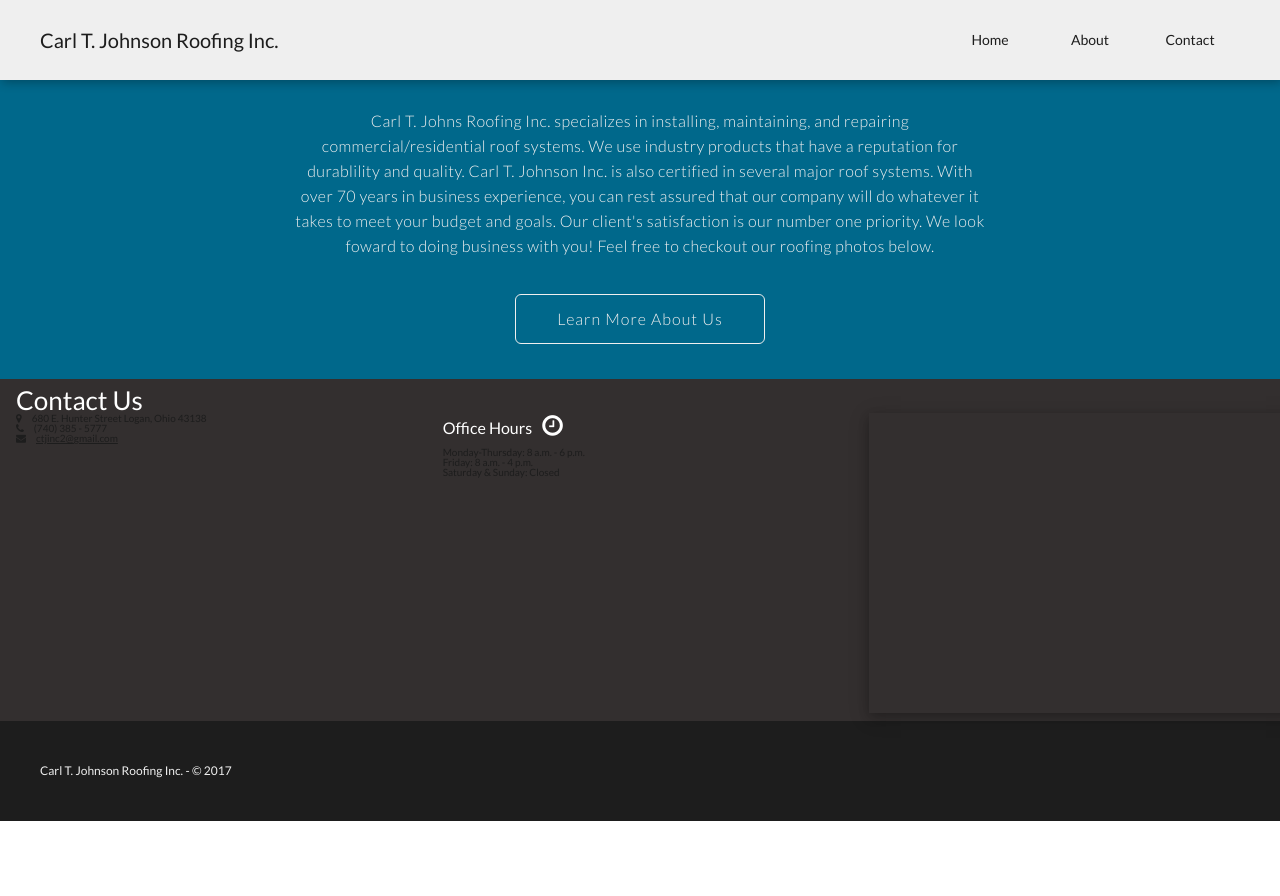
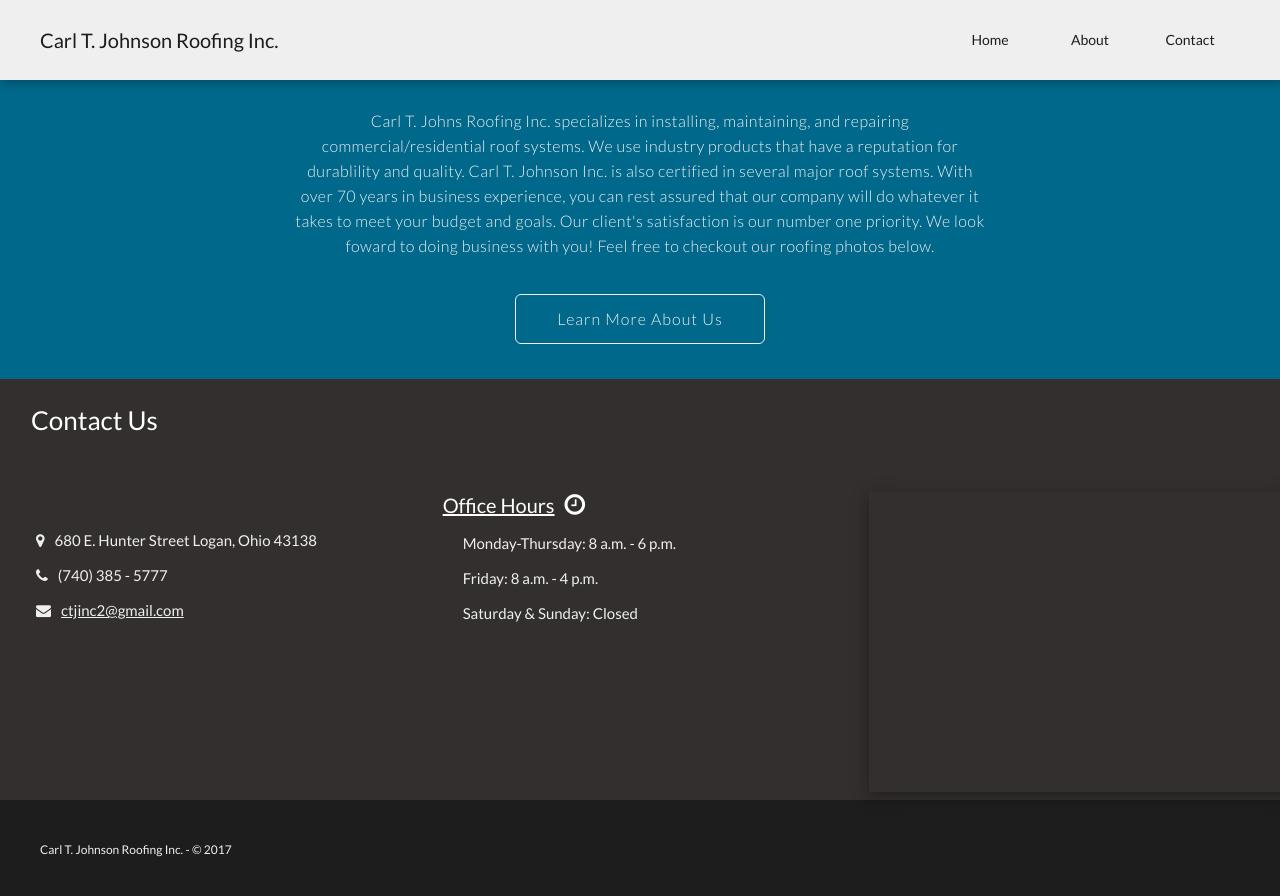
Before and after one commit to Soriajose23/Soriajose23.github.io, a Jekyll site: the page built from index.html, in a window 1280 px wide and 900 px high, scrolled down 614 px. Shown: the top 896 px of the window. Built offline with Jekyll 4.4.1, drawn with Linux system fonts in a browser that asks for light colours; before the commit the page ends 1435 px from its top, so only the background shows below that.

Commit message:
added sass

```diff
--- a/assets/css/main.sass
+++ b/assets/css/main.sass
@@ -14,3 +14,4 @@
 @import 'modules/footer'
 @import 'modules/header'
 @import 'modules/home'
+@import 'modules/contact_us'
--- /dev/null
+++ b/assets/css/modules/_contact_us.sass
@@ -0,0 +1,24 @@
+#contact_us li
+	color: $white-1
+#contact_us h2
+	padding-top: 20px
+	padding-left: 15px
+
+
+#cont_m ul
+	padding-top: 90px
+
+#contact_methods li
+	font-size: 1.5rem
+	padding-left: 20px
+	line-height: 3.5rem
+
+.w3-third
+	padding-top: 59px
+	h4
+		font-size: 2rem
+		text-decoration: underline
+	#office_hours li
+		line-height: 3.5rem
+		font-size: 1.5rem
+		padding-left: 20px
```
